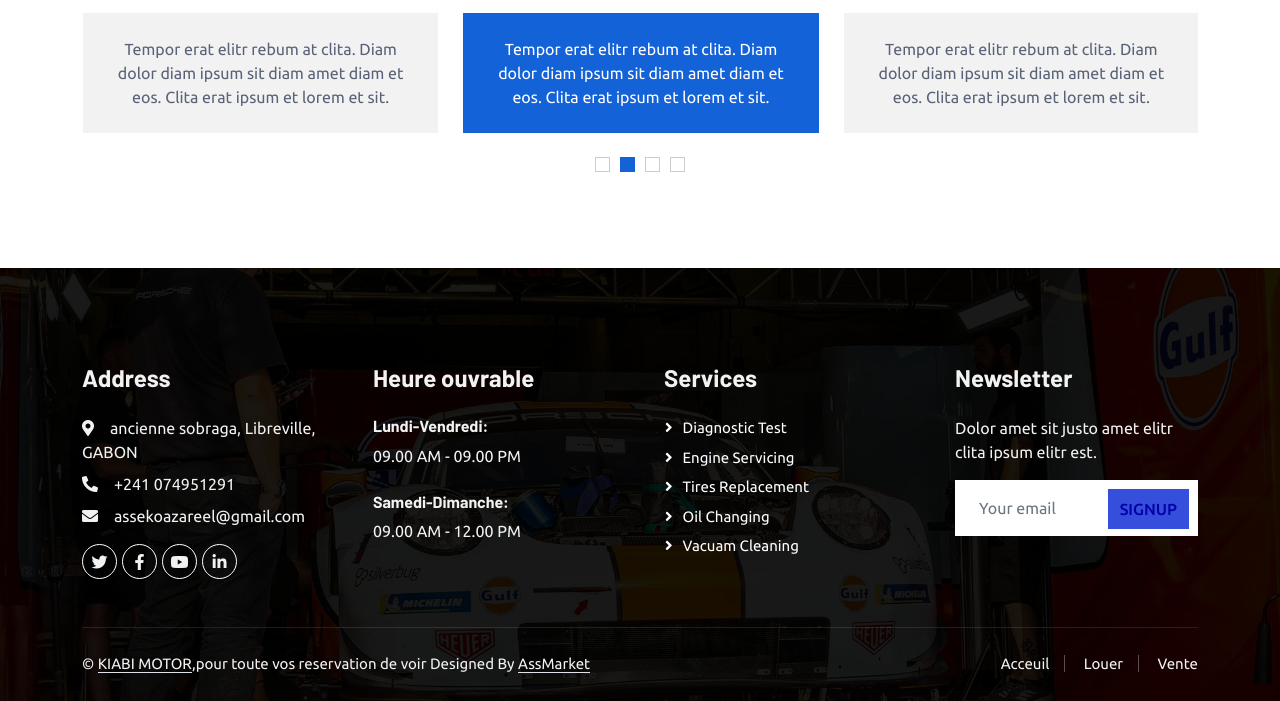
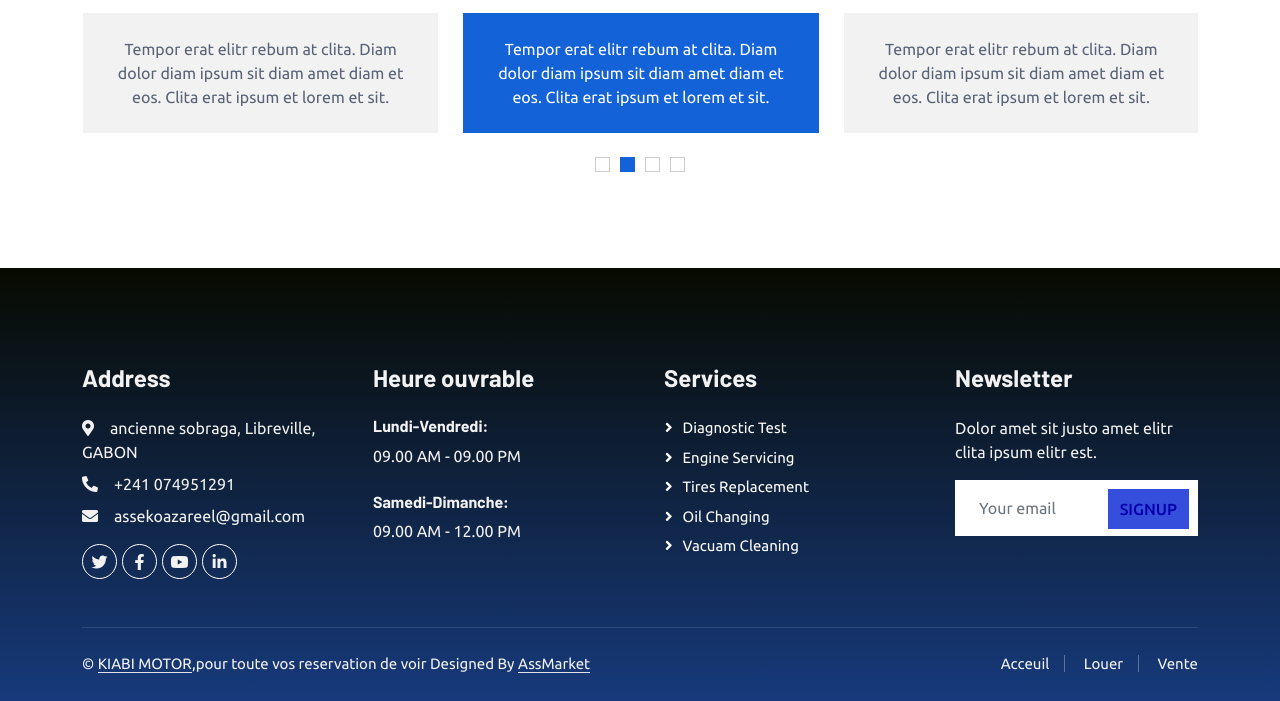
Before and after one commit to assekoazareel222/locationDeVoiture, a plain HTML site: page index.html in a window 1280 px wide. Shown: the part 4441-5142 px from the top of the page. Drawn offline with nearby package versions, Linux system fonts and the light colour scheme.

Commit message:
second commit

```diff
--- a/css/style.css
+++ b/css/style.css
@@ -303,9 +303,7 @@
 
 /*** Footer ***/
 .footer {
-  background: linear-gradient(rgba(0, 0, 0, 0.9), rgba(0, 0, 0, 0.9)),
-    url(../img/carousel-bg-1.jpg) center center no-repeat;
-  background-size: cover;
+  background: linear-gradient(rgba(7, 10, 0), rgba(23, 58, 124));
 }
 
 .footer .btn.btn-social {
```
